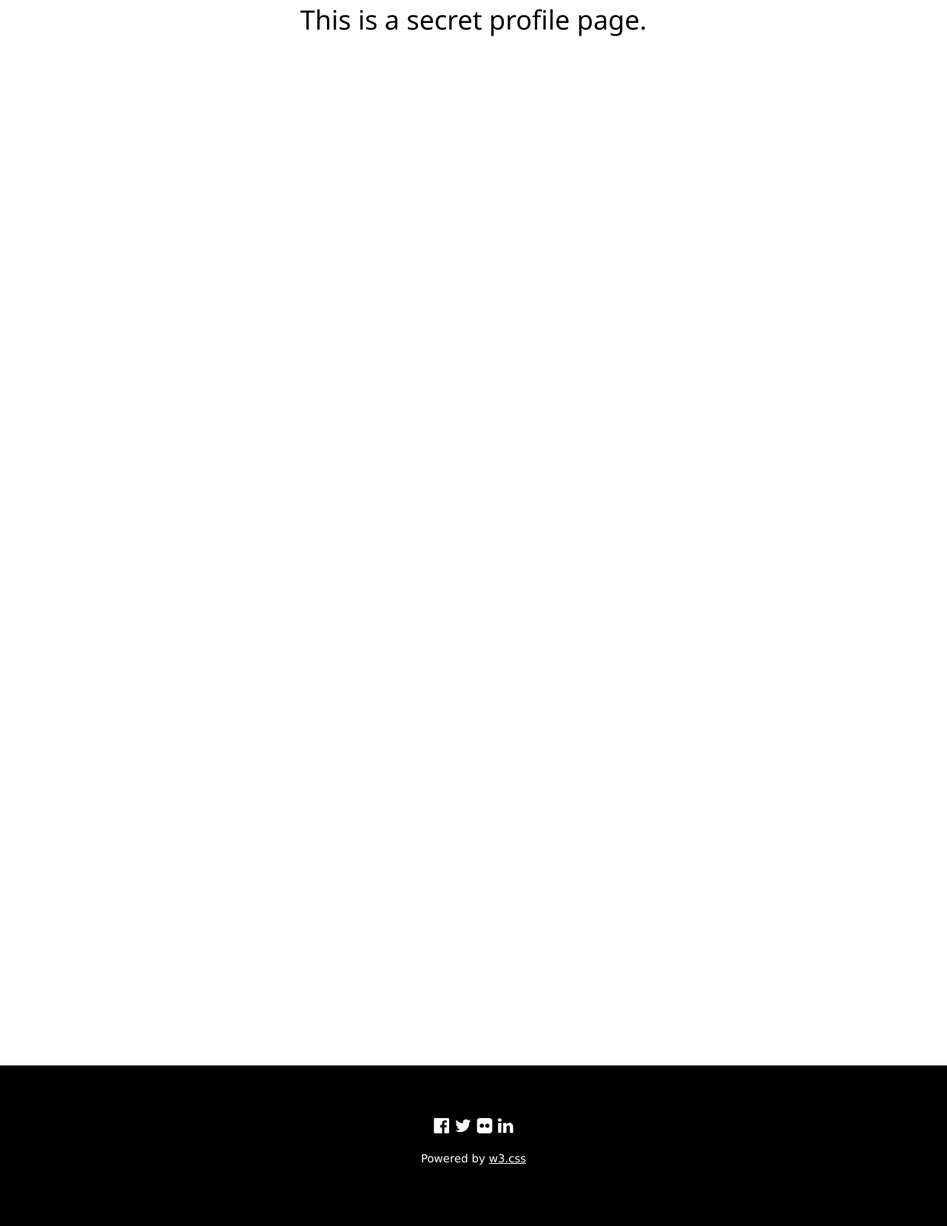
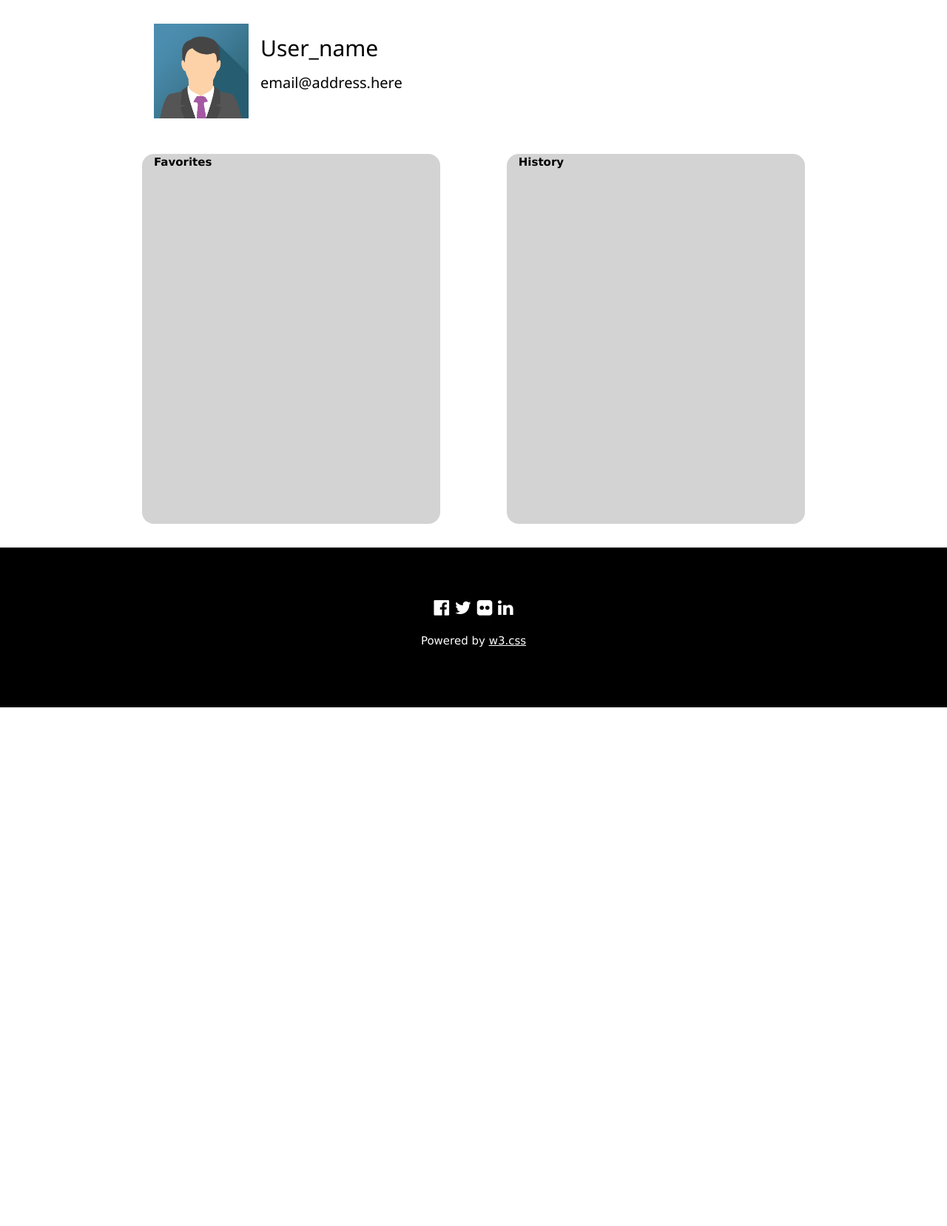
Before and after one commit to ProdigalProject/pro-frontend, a Django app: page /profile in a window 1280 px wide. Shown: the part 80-1737 px from the top of the page at 74% size. After the commit the page ends 1036 px from the top, so only its background shows below. Run offline with Django 3.2, Linux system fonts and the light colour scheme; some libraries are stand-ins or nearby versions.

Commit message:
Built profile page layout

```diff
--- a/prodigal_app/templates/index.html
+++ b/prodigal_app/templates/index.html
@@ -56,7 +56,6 @@
             <p>Sem et tortor consequat id porta nibh. Porta lorem mollis aliquam ut porttitor leo a diam sollicitudin. Sit amet consectetur adipiscing elit pellentesque habitant morbi tristique. Habitasse platea dictumst quisque sagittis purus sit amet. Facilisis mauris sit amet massa vitae tortor condimentum lacinia quis. Volutpat lacus laoreet non curabitur. Egestas dui id ornare arcu odio ut sem nulla. Egestas sed tempus urna et pharetra pharetra. Dictum fusce ut placerat orci nulla pellentesque dignissim enim sit. Nullam eget felis eget nunc.</p>
         </div>
         <br>
-        <a href="profile">Secret backdoor to profile page</a>
         <br>
         <!-- Footer -->
         <footer id="Home" class="w3-container w3-padding-64 w3-center w3-black w3-xlarge">
--- a/prodigal_app/templates/profile.html
+++ b/prodigal_app/templates/profile.html
@@ -23,8 +23,19 @@
                 </div>
             </nav>
         </div>
-        <div style="height: 1440px; margin: 80px 2% 0 2%">
-            <h1 align="center"> This is a secret profile page.</h1>
+        <!-- Page body -->
+        <div id="profile_container" style="width:70%;margin:80px auto 32px auto;overflow:hidden">
+            <div id="user_container" style="overflow:hidden;margin: 32px 0 32px 0">
+                <img src="{% static 'images/male_avatar.png' %}" style="float:left;margin: 0 16px 16px 16px;width:128px"/>
+                <h2>User_name</h2>
+                <h4>email@address.here</h4>
+            </div>
+            <div id="profile_favorite" style="height:500px;width:45%;float:left;background-color:lightgray;border-radius: 16px">
+                <span style="margin:16px 16px 16px 16px"><b>Favorites</b></span>
+            </div>
+            <div id="profile_history" style="height:500px;width:45%;float:right;background-color:lightgray;border-radius: 16px">
+                <span style="margin:16px 16px 16px 16px"><b>History</b></span>
+            </div>
         </div>
         <!-- Footer -->
         <footer id="Home" class="w3-container w3-padding-64 w3-center w3-black w3-xlarge">
```
